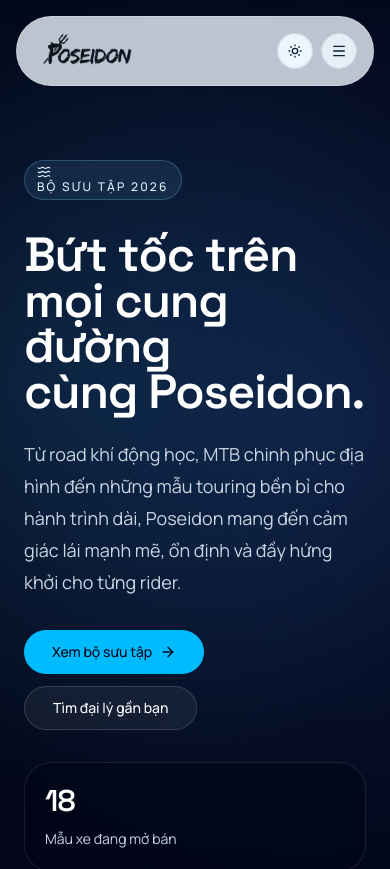
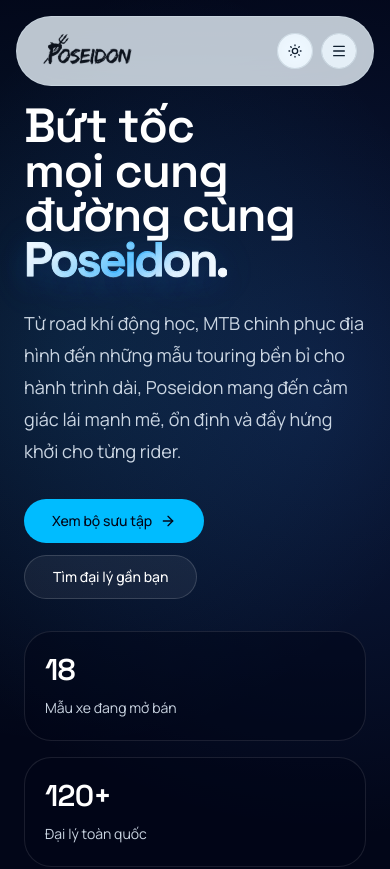
Before and after one commit to smizxe/poseidon-bike, a Next.js app: page / in a window 390 px wide. Shown: the top 869 px of the page. Built offline with nearby package versions, Linux system fonts and the light colour scheme.

Commit message:
feat: refine hero and reveal animations

```diff
--- a/app/globals.css
+++ b/app/globals.css
@@ -185,6 +185,98 @@
     animation: float-bike 6.5s ease-in-out infinite;
   }
 
+  .motion-reveal {
+    opacity: 0;
+    transform: translate3d(0, 30px, 0);
+    transition:
+      opacity 820ms cubic-bezier(0.22, 1, 0.36, 1),
+      transform 820ms cubic-bezier(0.22, 1, 0.36, 1);
+    will-change: opacity, transform;
+  }
+
+  .motion-reveal-soft {
+    transform: translate3d(0, 22px, 0) scale(0.985);
+  }
+
+  .motion-reveal-zoom {
+    transform: translate3d(0, 20px, 0) scale(0.94);
+  }
+
+  .motion-reveal-visible {
+    opacity: 1;
+    transform: translate3d(0, 0, 0) scale(1);
+  }
+
+  .hero-poseidon-word {
+    display: inline-block;
+    background-image:
+      linear-gradient(
+        135deg,
+        #f7fbff 0%,
+        #dff4ff 18%,
+        #86d7ff 36%,
+        #3cb8ff 52%,
+        #e8f7ff 74%,
+        #ffffff 100%
+      );
+    background-size: 100% 100%;
+    -webkit-background-clip: text;
+    background-clip: text;
+    color: transparent;
+    -webkit-text-stroke: 1px rgba(228, 247, 255, 0.1);
+    text-shadow:
+      0 1px 0 rgba(255, 255, 255, 0.2),
+      0 10px 30px rgba(37, 99, 235, 0.18),
+      0 18px 46px rgba(56, 189, 248, 0.14);
+    filter: drop-shadow(0 0 18px rgba(56, 189, 248, 0.1));
+    letter-spacing: -0.055em;
+  }
+
+  .reveal-up {
+    opacity: 0;
+    transform: translate3d(0, 28px, 0);
+    animation: reveal-up 820ms cubic-bezier(0.22, 1, 0.36, 1) forwards;
+    will-change: transform, opacity;
+  }
+
+  .reveal-soft {
+    opacity: 0;
+    transform: translate3d(0, 18px, 0) scale(0.985);
+    animation: reveal-soft 900ms cubic-bezier(0.22, 1, 0.36, 1) forwards;
+    will-change: transform, opacity;
+  }
+
+  .reveal-zoom {
+    opacity: 0;
+    transform: translate3d(0, 18px, 0) scale(0.94);
+    animation: reveal-zoom 1000ms cubic-bezier(0.22, 1, 0.36, 1) forwards;
+    will-change: transform, opacity;
+  }
+
+  .stagger-1 {
+    animation-delay: 80ms;
+  }
+
+  .stagger-2 {
+    animation-delay: 160ms;
+  }
+
+  .stagger-3 {
+    animation-delay: 240ms;
+  }
+
+  .stagger-4 {
+    animation-delay: 320ms;
+  }
+
+  .stagger-5 {
+    animation-delay: 400ms;
+  }
+
+  .stagger-6 {
+    animation-delay: 480ms;
+  }
+
   .ocean-grid {
     background-image:
       linear-gradient(to right, rgba(37, 99, 235, 0.08) 1px, transparent 1px),
@@ -241,6 +333,42 @@
   }
 }
 
+@keyframes reveal-up {
+  0% {
+    opacity: 0;
+    transform: translate3d(0, 28px, 0);
+  }
+
+  100% {
+    opacity: 1;
+    transform: translate3d(0, 0, 0);
+  }
+}
+
+@keyframes reveal-soft {
+  0% {
+    opacity: 0;
+    transform: translate3d(0, 18px, 0) scale(0.985);
+  }
+
+  100% {
+    opacity: 1;
+    transform: translate3d(0, 0, 0) scale(1);
+  }
+}
+
+@keyframes reveal-zoom {
+  0% {
+    opacity: 0;
+    transform: translate3d(0, 18px, 0) scale(0.94);
+  }
+
+  100% {
+    opacity: 1;
+    transform: translate3d(0, 0, 0) scale(1);
+  }
+}
+
 @media (prefers-reduced-motion: reduce) {
   *,
   *::before,
@@ -254,4 +382,20 @@
   .animate-float-bike {
     animation: none !important;
   }
+
+  .reveal-up,
+  .reveal-soft,
+  .reveal-zoom {
+    opacity: 1 !important;
+    animation: none !important;
+    transform: none !important;
+  }
+
+  .motion-reveal,
+  .motion-reveal-soft,
+  .motion-reveal-zoom {
+    opacity: 1 !important;
+    transform: none !important;
+    transition: none !important;
+  }
 }
--- a/components/poseidon/home-page.tsx
+++ b/components/poseidon/home-page.tsx
@@ -1,14 +1,12 @@
 import Image from "next/image";
 import Link from "next/link";
-import { ArrowRight, CircleCheckBig, ShieldCheck, Store, Waves } from "lucide-react";
+import { ArrowRight, CircleCheckBig, ShieldCheck, Store } from "lucide-react";
 
+import { Reveal } from "@/components/reveal";
+import { SectionHeading } from "@/components/poseidon/section-heading";
 import { WaveAnimation } from "@/components/ui/wave-animation-1";
-import { SectionHeading } from "@/components/poseidon/section-heading";
 import { Card, CardContent, CardHeader, CardTitle } from "@/components/ui/card";
-import {
-  outlineLinkClass,
-  primaryLinkClass,
-} from "@/lib/button-styles";
+import { outlineLinkClass, primaryLinkClass } from "@/lib/button-styles";
 import {
   categories,
   homeHighlights,
@@ -21,7 +19,7 @@
 export function HomePage() {
   return (
     <div className="pb-20">
-      <section className="relative min-h-screen overflow-hidden bg-slate-950 pt-28 text-white md:pt-32">
+      <section className="relative min-h-screen overflow-hidden bg-slate-950 pt-18 text-white md:pt-20">
         <div className="absolute inset-0 bg-[radial-gradient(circle_at_18%_18%,rgba(56,189,248,0.12),transparent_24%),radial-gradient(circle_at_82%_20%,rgba(59,130,246,0.18),transparent_28%)]" />
         <div className="pointer-events-none absolute inset-x-0 bottom-0 h-[850px]">
           <WaveAnimation
@@ -36,29 +34,31 @@
         </div>
         <div className="absolute inset-x-0 bottom-0 h-32 bg-gradient-to-t from-slate-950 to-transparent" />
 
-        <div className="section-shell relative flex min-h-[calc(100svh-7rem)] items-center py-12 md:py-16">
+        <div className="section-shell relative flex min-h-[calc(100svh-5.35rem)] items-center py-8 md:py-10">
           <div className="grid w-full items-center gap-12 lg:grid-cols-[1.05fr_0.95fr]">
             <div className="space-y-8">
-              <div className="glass-pill w-fit border-sky-300/25 bg-sky-300/10 text-sky-100">
-                <Waves className="size-3.5" />
-                Bộ sưu tập 2026
+              <div className="space-y-6">
+                <Reveal delay={80}>
+                  <h1 className="font-heading text-5xl leading-[0.93] font-semibold tracking-tight sm:text-6xl lg:text-7xl xl:text-[5.35rem]">
+                    Bứt tốc
+                    <br />
+                    mọi cung
+                    <br />
+                    đường cùng
+                    <br />
+                    <span className="hero-poseidon-word">Poseidon.</span>
+                  </h1>
+                </Reveal>
+                <Reveal delay={160}>
+                  <p className="max-w-2xl text-lg leading-8 text-slate-300 md:text-xl">
+                    Từ road khí động học, MTB chinh phục địa hình đến những mẫu touring
+                    bền bỉ cho hành trình dài, Poseidon mang đến cảm giác lái mạnh mẽ,
+                    ổn định và đầy hứng khởi cho từng rider.
+                  </p>
+                </Reveal>
               </div>
 
-              <div className="space-y-6">
-                <h1 className="font-heading text-5xl leading-[0.95] font-semibold tracking-tight sm:text-6xl lg:text-7xl xl:text-[5.5rem]">
-                  Bứt tốc trên
-                  <br />
-                  mọi cung đường
-                  <br />
-                  cùng Poseidon.
-                </h1>
-                <p className="max-w-2xl text-lg leading-8 text-slate-300 md:text-xl">
-                  Từ road khí động học, MTB chinh phục địa hình đến những mẫu
-                  touring bền bỉ cho hành trình dài, Poseidon mang đến cảm giác
-                  lái mạnh mẽ, ổn định và đầy hứng khởi cho từng rider.
-                </p>
-              </div>
-
+              <Reveal delay={240}>
                 <div className="flex flex-wrap items-center gap-3">
                   <Link
                     href="/san-pham"
@@ -74,23 +74,24 @@
                     Tìm đại lý gần bạn
                   </Link>
                 </div>
+              </Reveal>
 
               <div className="grid gap-4 sm:grid-cols-2 xl:grid-cols-4">
-                {stats.map((item) => (
-                  <div
-                    key={item.label}
-                    className="rounded-[1.7rem] border border-white/10 bg-slate-950/45 p-5 backdrop-blur-md"
-                  >
+                {stats.map((item, index) => (
+                  <Reveal key={item.label} variant="soft" delay={300 + index * 70}>
+                    <div className="rounded-[1.7rem] border border-white/10 bg-slate-950/45 p-5 backdrop-blur-md">
                       <div className="font-heading text-3xl font-semibold tracking-tight text-white">
                         {item.value}
                       </div>
                       <div className="mt-2 text-sm leading-6 text-slate-300">{item.label}</div>
                     </div>
+                  </Reveal>
                 ))}
               </div>
             </div>
 
             <div className="space-y-4">
+              <Reveal variant="zoom" delay={120}>
                 <div className="relative min-h-[420px] overflow-visible lg:min-h-[560px]">
                   <div className="absolute inset-x-[8%] top-[12%] h-[58%] rounded-full bg-[radial-gradient(circle,rgba(96,165,250,0.35),rgba(37,99,235,0.18)_38%,transparent_72%)] blur-3xl" />
                   <div className="absolute left-[12%] right-[10%] top-3 z-10 flex justify-end">
@@ -110,26 +111,31 @@
                   </div>
                   <div className="absolute inset-x-[14%] bottom-[15%] h-px bg-gradient-to-r from-transparent via-sky-200/35 to-transparent" />
                 </div>
+              </Reveal>
 
               <div className="grid gap-4 sm:grid-cols-2">
+                <Reveal variant="soft" delay={220}>
                   <div className="rounded-[1.8rem] border border-white/10 bg-slate-950/58 p-5 backdrop-blur-md">
                     <div className="mb-3 text-xs font-semibold tracking-[0.22em] text-sky-200 uppercase">
                       Khung khí động học
                     </div>
                     <p className="text-sm leading-7 text-slate-300">
-                    Tối ưu độ ổn định ở tốc độ cao, phù hợp cả những hành trình
-                    luyện tập lẫn các chặng đường dài cuối tuần.
+                      Tối ưu độ ổn định ở tốc độ cao, phù hợp cả những hành trình luyện tập
+                      lẫn các chặng đường dài cuối tuần.
                     </p>
                   </div>
+                </Reveal>
+                <Reveal variant="soft" delay={300}>
                   <div className="rounded-[1.8rem] border border-white/10 bg-slate-950/58 p-5 backdrop-blur-md">
                     <div className="mb-3 text-xs font-semibold tracking-[0.22em] text-sky-200 uppercase">
                       Bảo hành rõ ràng
                     </div>
                     <p className="text-sm leading-7 text-slate-300">
-                    Chính sách hậu mãi minh bạch, hỗ trợ kỹ thuật nhanh và mạng
-                    lưới đại lý sẵn sàng đồng hành sau khi bạn nhận xe.
+                      Chính sách hậu mãi minh bạch, hỗ trợ kỹ thuật nhanh và mạng lưới đại lý
+                      sẵn sàng đồng hành sau khi bạn nhận xe.
                     </p>
                   </div>
+                </Reveal>
               </div>
             </div>
           </div>
@@ -139,19 +145,19 @@
       <section className="relative py-20">
         <div className="absolute inset-0 section-accent" />
         <div className="section-shell relative">
+          <Reveal>
             <SectionHeading
               eyebrow="Dòng xe chủ lực"
               title="Chọn đúng dòng xe cho cách bạn chinh phục từng cung đường"
               description="Mỗi nhóm sản phẩm được thiết kế cho một nhu cầu rất rõ ràng: bứt tốc, leo dốc, đi xa hay di chuyển linh hoạt trong đô thị."
               align="center"
             />
+          </Reveal>
 
           <div className="mt-12 grid gap-5 md:grid-cols-2 xl:grid-cols-4">
-          {categories.map((category) => (
-            <Card
-              key={category.slug}
-              className="panel relative overflow-hidden border-border/70 bg-card/90 py-0"
-            >
+            {categories.map((category, index) => (
+              <Reveal key={category.slug} variant="soft" delay={index * 70}>
+                <Card className="panel relative overflow-hidden border-border/70 bg-card/90 py-0">
                   <CardHeader className="pb-0">
                     <div className="eyebrow w-fit">{category.shortLabel}</div>
                     <CardTitle className="font-heading text-2xl">{category.name}</CardTitle>
@@ -178,6 +184,7 @@
                     </Link>
                   </CardContent>
                 </Card>
+              </Reveal>
             ))}
           </div>
         </div>
@@ -187,24 +194,25 @@
         <div className="panel-dark relative overflow-hidden px-6 py-8 md:px-10">
           <div className="absolute inset-0 ocean-grid opacity-25" />
           <div className="relative grid gap-8 lg:grid-cols-[0.9fr_1.1fr]">
+            <Reveal>
               <SectionHeading
                 eyebrow="Vì sao chọn Poseidon"
                 title="Thiết kế mạnh mẽ, cấu hình thực dụng và trải nghiệm mua xe rõ ràng"
                 description="Poseidon tập trung vào những yếu tố rider thật sự quan tâm: cảm giác lái, độ bền, khả năng bảo trì và hệ thống hỗ trợ sau bán."
               />
+            </Reveal>
 
             <div className="grid gap-4 md:grid-cols-3">
-              {homeHighlights.map((item) => (
-                <div
-                  key={item.title}
-                  className="rounded-[1.8rem] border border-white/10 bg-white/6 p-5"
-                >
+              {homeHighlights.map((item, index) => (
+                <Reveal key={item.title} variant="soft" delay={index * 80}>
+                  <div className="rounded-[1.8rem] border border-white/10 bg-white/6 p-5">
                     <item.icon className="mb-4 size-10 text-sky-300" />
                     <h3 className="font-heading text-xl font-semibold">{item.title}</h3>
                     <p className="mt-3 text-sm leading-7 text-slate-300">
                       {item.description}
                     </p>
                   </div>
+                </Reveal>
               ))}
             </div>
           </div>
@@ -212,16 +220,19 @@
       </section>
 
       <section className="section-shell pb-20 pt-4">
+        <Reveal>
           <SectionHeading
             eyebrow="Sản phẩm nổi bật"
             title="Những mẫu xe được rider quan tâm nhiều nhất hiện nay"
             description="Từ mẫu road thiên tốc độ đến touring cân bằng và xe gấp đô thị, đây là những lựa chọn nổi bật cho nhiều phong cách đạp xe khác nhau."
             align="center"
           />
+        </Reveal>
 
         <div className="mt-12 grid gap-5 md:grid-cols-2 xl:grid-cols-3">
-          {products.slice(0, 6).map((product) => (
-            <Card key={product.slug} className="panel py-0">
+          {products.slice(0, 6).map((product, index) => (
+            <Reveal key={product.slug} variant="soft" delay={(index % 3) * 80}>
+              <Card className="panel py-0">
                 <CardContent className="space-y-4 p-5">
                   <div className="relative aspect-[4/3] overflow-hidden rounded-2xl bg-muted/30">
                     <Image
@@ -240,13 +251,14 @@
                       {product.categoryLabel}
                     </div>
                     <h3 className="font-heading text-xl font-semibold">{product.name}</h3>
-                  <p className="text-sm leading-7 text-muted-foreground">
-                    {product.tagline}
-                  </p>
+                    <p className="text-sm leading-7 text-muted-foreground">{product.tagline}</p>
                   </div>
                   <div className="flex flex-wrap gap-2">
                     {product.specs.map((spec) => (
-                    <span key={spec} className="rounded-full border border-border/60 bg-muted/50 px-3 py-1 text-xs text-muted-foreground">
+                      <span
+                        key={spec}
+                        className="rounded-full border border-border/60 bg-muted/50 px-3 py-1 text-xs text-muted-foreground"
+                      >
                         {spec}
                       </span>
                     ))}
@@ -255,15 +267,13 @@
                     <div className="text-sm font-medium text-muted-foreground">
                       {product.weight} &middot; {product.wheelSize}
                     </div>
-                  <Link
-                    href="/san-pham"
-                    className={outlineLinkClass}
-                  >
+                    <Link href="/san-pham" className={outlineLinkClass}>
                       Xem chi tiết
                     </Link>
                   </div>
                 </CardContent>
               </Card>
+            </Reveal>
           ))}
         </div>
       </section>
@@ -274,17 +284,17 @@
         <div className="section-shell relative">
           <div className="grid gap-12 lg:grid-cols-[1fr_1fr]">
             <div className="space-y-6">
+              <Reveal>
                 <SectionHeading
                   eyebrow="4 bước đơn giản"
                   title="Hành trình chọn xe rõ ràng từ lúc xem mẫu đến khi nhận xe"
                   description="Quy trình mua xe tại Poseidon được thiết kế đơn giản, minh bạch để bạn yên tâm từ bước đầu tiên."
                 />
+              </Reveal>
               <div className="space-y-4">
                 {processSteps.map((step, index) => (
-                  <div
-                    key={step.title}
-                    className="flex gap-4 rounded-[1.6rem] border border-border/60 bg-card/80 p-5 backdrop-blur-sm"
-                  >
+                  <Reveal key={step.title} variant="soft" delay={index * 70}>
+                    <div className="flex gap-4 rounded-[1.6rem] border border-border/60 bg-card/80 p-5 backdrop-blur-sm">
                       <div className="flex size-11 shrink-0 items-center justify-center rounded-full bg-primary text-sm font-semibold text-primary-foreground">
                         {String(index + 1).padStart(2, "0")}
                       </div>
@@ -295,20 +305,23 @@
                         </p>
                       </div>
                     </div>
+                  </Reveal>
                 ))}
               </div>
             </div>
 
             <div className="space-y-6">
+              <Reveal>
                 <SectionHeading
                   eyebrow="Tin tức & cẩm nang"
                   title="Kiến thức dành cho rider mới và người đang nâng cấp xe"
                   description="Tổng hợp bài viết hữu ích giúp bạn chọn xe, bảo dưỡng và tận hưởng hành trình đạp xe."
                 />
+              </Reveal>
               <div className="space-y-4">
-                {newsItems.map((item) => (
+                {newsItems.map((item, index) => (
+                  <Reveal key={item.title} variant="soft" delay={index * 70}>
                     <Link
-                    key={item.title}
                       href="/ve-chung-toi"
                       className="block rounded-[1.6rem] border border-border/60 bg-card/80 p-5 backdrop-blur-sm transition-all duration-200 hover:-translate-y-0.5 hover:border-primary/25 hover:shadow-lg"
                     >
@@ -320,6 +333,7 @@
                         {item.description}
                       </p>
                     </Link>
+                  </Reveal>
                 ))}
               </div>
             </div>
@@ -330,6 +344,7 @@
       <section className="relative py-10">
         <div className="absolute inset-0 section-accent" />
         <div className="section-shell relative">
+          <Reveal>
             <div className="panel relative overflow-hidden px-6 py-8 md:px-10 md:py-10">
               <div className="absolute inset-0 soft-spotlight" />
               <div className="relative grid gap-8 lg:grid-cols-[1fr_0.92fr]">
@@ -342,26 +357,22 @@
                     Sẵn sàng chọn chiếc xe phù hợp cho hành trình tiếp theo của bạn?
                   </h2>
                   <p className="max-w-2xl text-base leading-8 text-muted-foreground md:text-lg">
-                Khám phá catalogue, so sánh cấu hình chi tiết hoặc ghé hệ thống
-                đại lý để được tư vấn đúng nhu cầu và trải nghiệm xe trực tiếp.
+                    Khám phá catalogue, so sánh cấu hình chi tiết hoặc ghé hệ thống đại lý
+                    để được tư vấn đúng nhu cầu và trải nghiệm xe trực tiếp.
                   </p>
                 </div>
 
                 <div className="grid gap-4 sm:grid-cols-2">
                   <div className="rounded-[1.8rem] border border-border/70 bg-background/80 p-5">
                     <CircleCheckBig className="mb-4 size-9 text-primary" />
-                <div className="font-heading text-xl font-semibold">
-                  Xem trọn bộ sưu tập
-                </div>
+                    <div className="font-heading text-xl font-semibold">Xem trọn bộ sưu tập</div>
                     <p className="mt-3 text-sm leading-7 text-muted-foreground">
                       So sánh từng dòng xe, màu sắc và cấu hình để tìm đúng mẫu phù hợp.
                     </p>
                   </div>
                   <div className="rounded-[1.8rem] border border-border/70 bg-background/80 p-5">
                     <Store className="mb-4 size-9 text-primary" />
-                <div className="font-heading text-xl font-semibold">
-                  Đặt lịch tư vấn nhanh
-                </div>
+                    <div className="font-heading text-xl font-semibold">Đặt lịch tư vấn nhanh</div>
                     <p className="mt-3 text-sm leading-7 text-muted-foreground">
                       Tìm đại lý gần bạn để xem xe, test ride và nhận hỗ trợ hậu mãi.
                     </p>
@@ -369,6 +380,7 @@
                 </div>
               </div>
             </div>
+          </Reveal>
         </div>
       </section>
     </div>
--- /dev/null
+++ b/components/reveal.tsx
@@ -0,0 +1,65 @@
+"use client";
+
+import { useEffect, useRef, useState } from "react";
+
+import { cn } from "@/lib/utils";
+
+type RevealVariant = "up" | "soft" | "zoom";
+
+interface RevealProps {
+  children: React.ReactNode;
+  className?: string;
+  delay?: number;
+  once?: boolean;
+  variant?: RevealVariant;
+}
+
+export function Reveal({
+  children,
+  className,
+  delay = 0,
+  once = true,
+  variant = "up",
+}: RevealProps) {
+  const ref = useRef<HTMLDivElement | null>(null);
+  const [visible, setVisible] = useState(false);
+
+  useEffect(() => {
+    const node = ref.current;
+    if (!node) return;
+
+    const observer = new IntersectionObserver(
+      ([entry]) => {
+        if (entry.isIntersecting) {
+          setVisible(true);
+          if (once) observer.unobserve(node);
+        } else if (!once) {
+          setVisible(false);
+        }
+      },
+      {
+        threshold: 0.16,
+        rootMargin: "0px 0px -8% 0px",
+      },
+    );
+
+    observer.observe(node);
+    return () => observer.disconnect();
+  }, [once]);
+
+  return (
+    <div
+      ref={ref}
+      style={{ transitionDelay: `${delay}ms` }}
+      className={cn(
+        "motion-reveal",
+        variant === "soft" && "motion-reveal-soft",
+        variant === "zoom" && "motion-reveal-zoom",
+        visible && "motion-reveal-visible",
+        className,
+      )}
+    >
+      {children}
+    </div>
+  );
+}
```
Also changed, not shown: components/poseidon/product-catalog.tsx (+39 -19 lines). Lines whose indentation alone changed are shown as unchanged.
